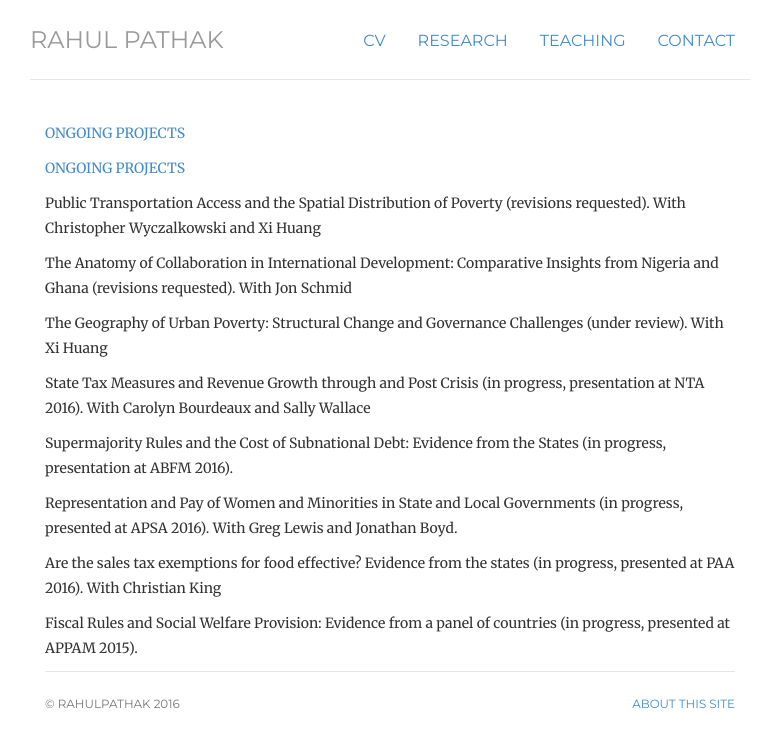
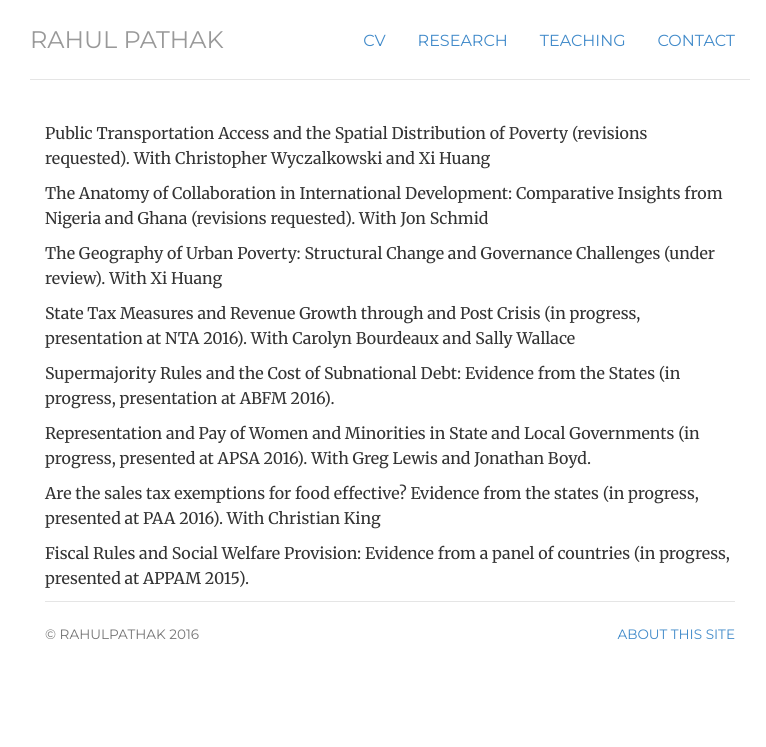
Before and after one commit to pathak-rahul/pathak-rahul.github.io, a Jekyll site: the page built from ongoing/index.html, in a window 1280 px wide. Shown: the top 747 px of the page, without its empty margins (250-1016 px from the left). Built offline with Jekyll 4.4.1, drawn with Linux system fonts in a browser that asks for light colours.

Commit message:
Update index.html

```diff
--- a/ongoing/index.html
+++ b/ongoing/index.html
@@ -6,13 +6,11 @@ title: ongoing
 	<div class="col-sm-12">
 	</div>
 	<div itemscope itemtype="http://data-vocabulary.org/Person" class="col-sm-12">
-<p class="text-primary">ONGOING PROJECTS</p>
 <style type="text/css">
 p {
-   font-size: 14px;
+   font-size: 16px;
 }
 </style>
-<p class="text-primary">ONGOING PROJECTS</p>
 
 <ul class="list-unstyled">
 <p class="small">Public Transportation Access and the Spatial Distribution of Poverty (revisions requested). With Christopher Wyczalkowski and Xi Huang</p>
```
